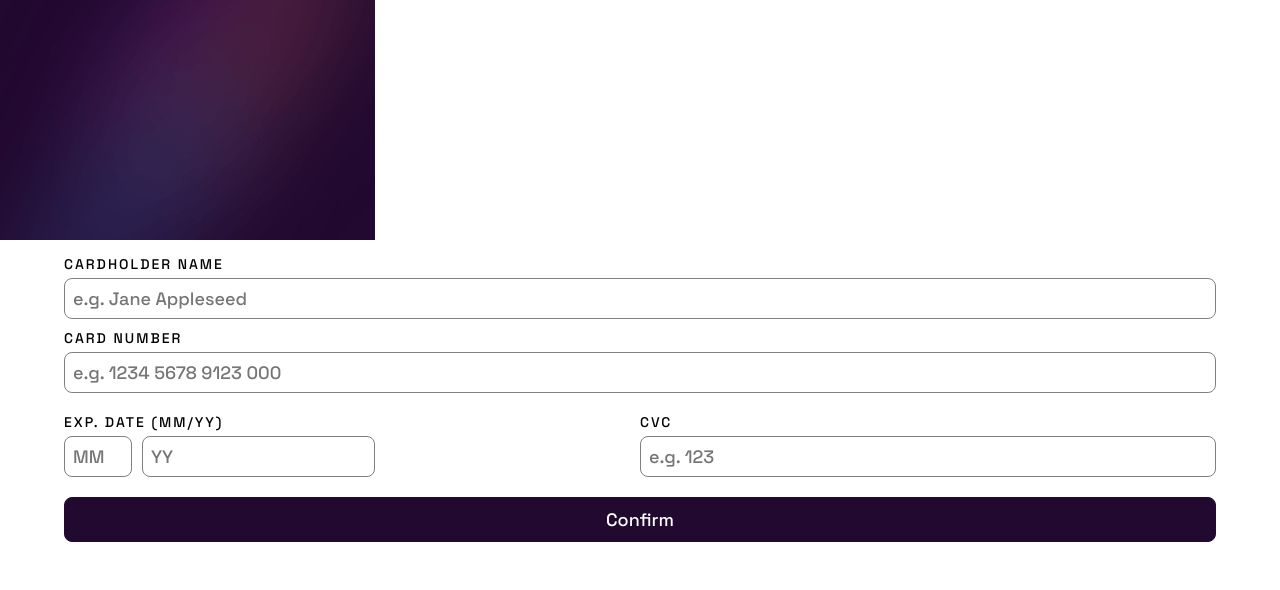
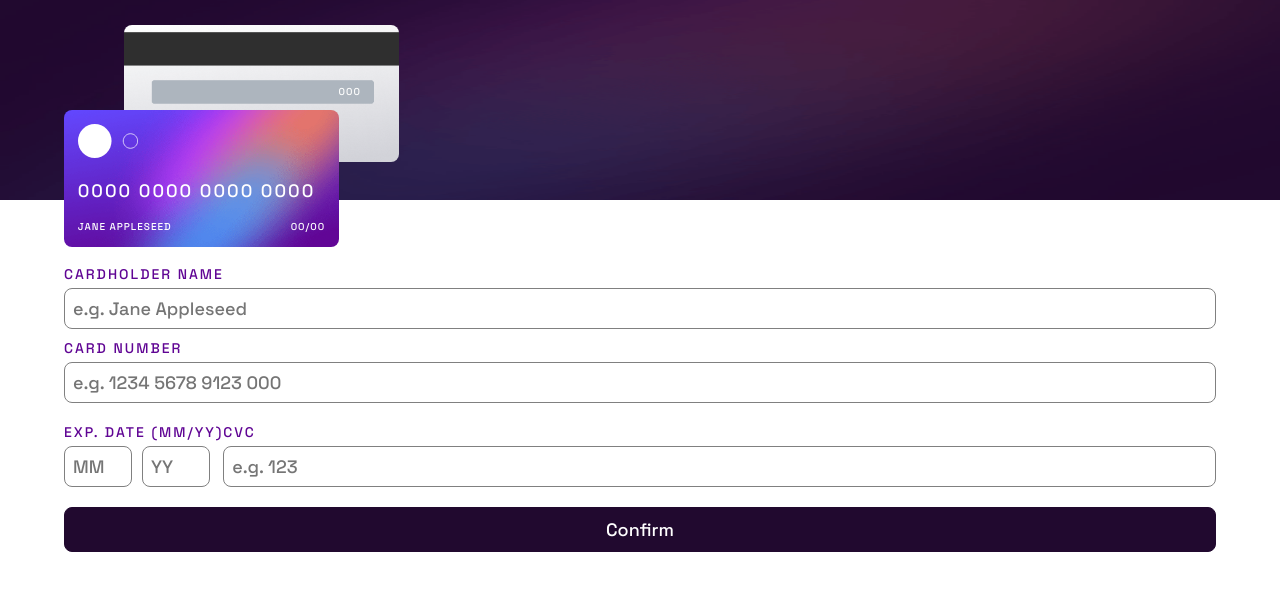
Before and after one commit to yan-batista/interactive-card, a React (Vite) app: page / in a window 1280 px wide. Shown: the top 590 px of the page. Built offline with nearby package versions, Linux system fonts and the light colour scheme.

Commit message:
Card Component, Form Style Update, CardForm added style and structure update, global style now has font color

```diff
--- /dev/null
+++ b/src/Components/Card/index.tsx
@@ -0,0 +1,30 @@
+import React from "react";
+import { CardFront, CardBack, CardContainer, CardWrapper, Logo } from "./styles";
+
+import CardFrontImg from "../../../images/bg-card-front.png";
+import CardBackImg from "../../../images/bg-card-back.png";
+import CardLogo from "../../../images/card-logo.svg";
+
+const Card = () => {
+  return (
+    <CardWrapper>
+      <CardContainer>
+        <CardFront imageSrc={CardFrontImg}>
+          <div className="logo">
+            <Logo src={CardLogo} />
+          </div>
+          <span className="card-number">0000 0000 0000 0000</span>
+          <div className="bottom-info">
+            <span className="card-name">JANE APPLESEED</span>
+            <span className="card-date">00/00</span>
+          </div>
+        </CardFront>
+        <CardBack imageSrc={CardBackImg}>
+          <span className="cvc">000</span>
+        </CardBack>
+      </CardContainer>
+    </CardWrapper>
+  );
+};
+
+export default Card;
--- /dev/null
+++ b/src/Components/Card/styles.ts
@@ -0,0 +1,78 @@
+import styled from "styled-components";
+
+const Card = styled.div<{ imageSrc: string }>`
+  background-image: url(${(props) => props.imageSrc});
+  background-size: cover;
+  background-repeat: no-repeat;
+  background-position: center center;
+
+  border-radius: 8px;
+
+  width: 275px;
+  height: 137px;
+
+  position: absolute;
+
+  & span {
+    color: white;
+    font-size: 10px;
+    letter-spacing: 1px;
+  }
+`;
+
+export const CardWrapper = styled.div`
+  position: absolute;
+  top: 20%;
+  left: 5%;
+`;
+
+export const CardContainer = styled.div`
+  position: relative;
+`;
+
+export const CardFront = styled(Card)`
+  z-index: 1;
+
+  & .card-number {
+    position: absolute;
+    top: 50%;
+    left: 5%;
+
+    font-size: 18px;
+    letter-spacing: 2px;
+  }
+
+  & > .bottom-info {
+    position: absolute;
+    top: 80%;
+    left: 5%;
+
+    width: 90%;
+
+    display: flex;
+    flex-direction: row;
+    justify-content: space-between;
+  }
+`;
+
+export const CardBack = styled(Card)`
+  top: -85px;
+  left: 60px;
+
+  z-index: 0;
+
+  & > .cvc {
+    position: absolute;
+    top: 60px;
+    left: 78%;
+  }
+`;
+
+export const Logo = styled.img.attrs((props) => ({
+  src: props.src,
+}))`
+  width: 60px;
+  position: absolute;
+  top: 10%;
+  left: 5%;
+`;
--- a/src/Components/Form/styles.ts
+++ b/src/Components/Form/styles.ts
@@ -10,6 +10,7 @@ export const Center = styled.div`
 
 export const FormContainer = styled.form`
   width: 90%;
+  margin-top: 50px;
 `;
 
 export const LabelInputContainer = styled.div`
@@ -23,19 +24,23 @@ export const DateContainer = styled(LabelInputContainer)`
   flex-direction: row;
 
   .card-exp-date-container {
-    min-width: 50%;
+    min-width: fit-content;
   }
 
   .card-cvc-container {
     min-width: 50%;
+
+    display: flex;
+    flex-grow: 1;
   }
 
   & .card-date {
     display: flex;
     flex-direction: row;
-
+    width: fit-content;
     & > input {
       min-width: 50px;
+      max-width: 50px;
     }
 
     & > input:not(:first-child) {
--- a/src/pages/CardForm/index.tsx
+++ b/src/pages/CardForm/index.tsx
@@ -5,13 +5,16 @@ import mobileBackground from "../../../images/bg-main-mobile.png";
 
 // components
 import Form from "../../Components/Form/index";
+import Card from "../../Components/Card/index";
+import { Container, Background } from "./styles";
 
 const CardForm = () => {
   return (
-    <>
-      <img src={mobileBackground}></img>
+    <Container>
+      <Background src={mobileBackground}></Background>
+      <Card />
       <Form />
-    </>
+    </Container>
   );
 };
 
--- /dev/null
+++ b/src/pages/CardForm/styles.ts
@@ -0,0 +1,12 @@
+import styled from "styled-components";
+
+export const Container = styled.div`
+  position: relative;
+`;
+
+export const Background = styled.img.attrs((props) => ({
+  src: props.src,
+}))`
+  height: 200px;
+  width: 100%;
+`;
--- a/src/styles/global.ts
+++ b/src/styles/global.ts
@@ -15,5 +15,6 @@ export default createGlobalStyle`
         padding: 0;
         font-family: 'Space Grotesk', sans-serif;
         font-size: 18px;
+        color: hsl(278, 94%, 30%);
     }
 `;
```
